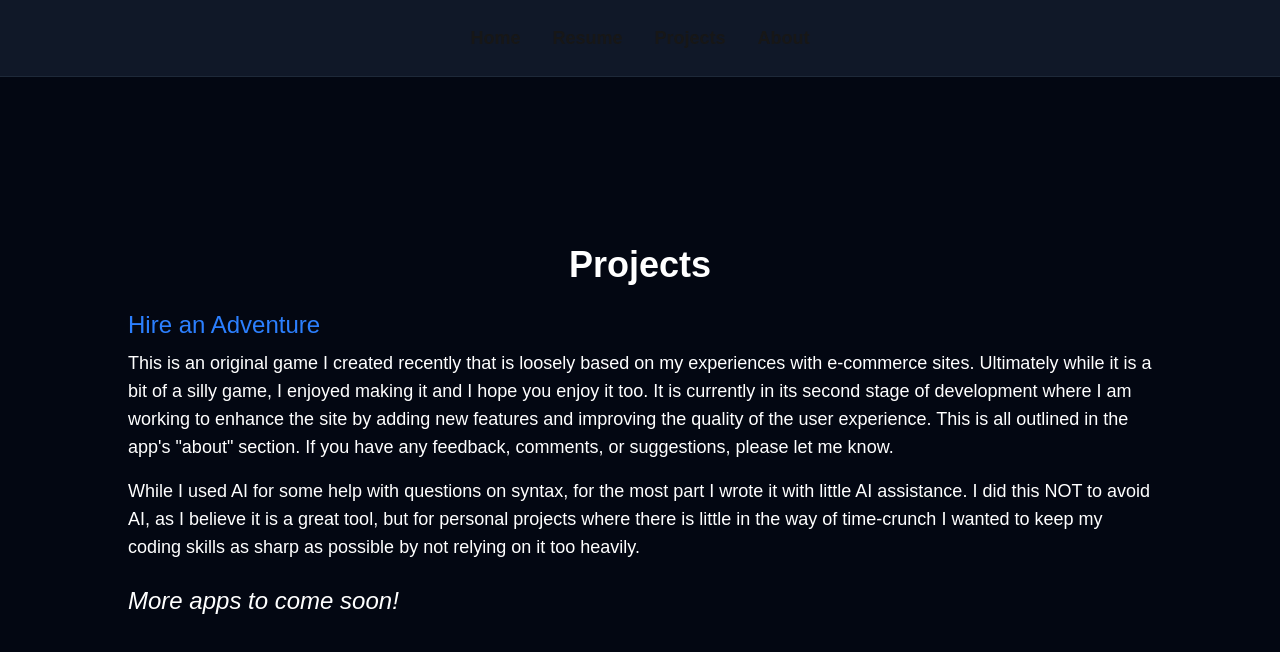
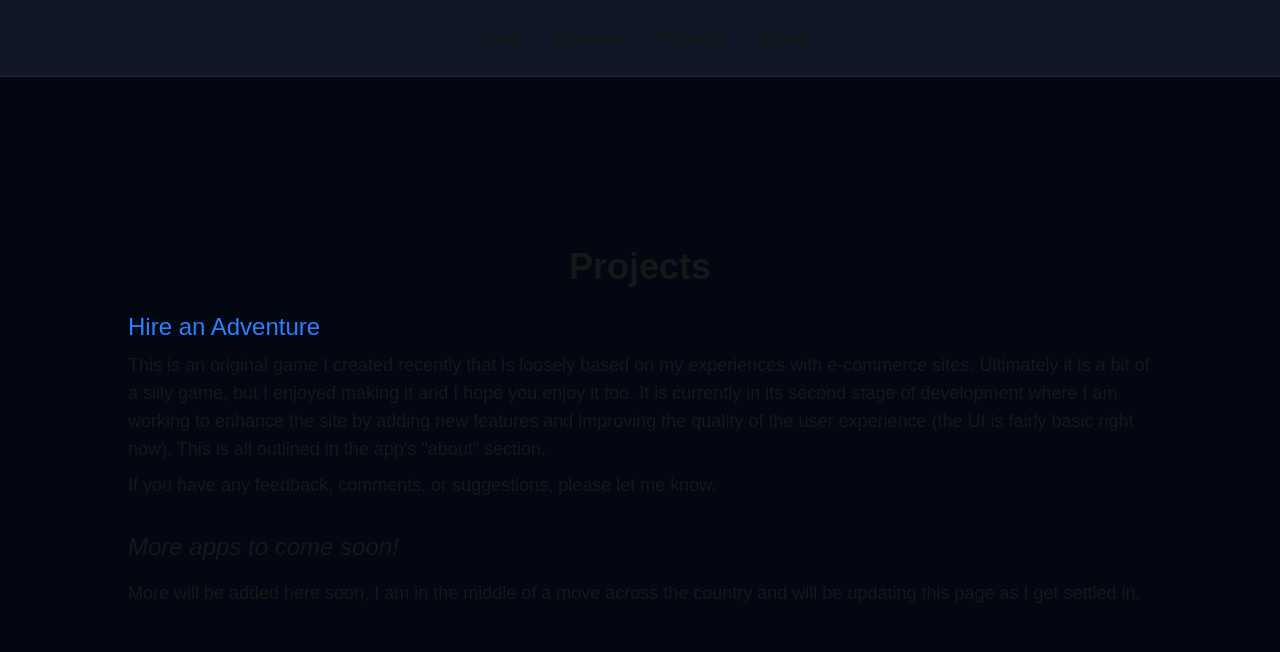
Before and after one commit to jarmbrust/portfolio-website, a Next.js app: page /projects in a window 1280 px wide. Shown: the top 652 px of the page. Built offline with nearby package versions, Linux system fonts and the light colour scheme.

Commit message:
A few text clarifications and layout tweaks

```diff
--- a/src/app/about/page.tsx
+++ b/src/app/about/page.tsx
@@ -1,6 +1,6 @@
 export default function About() {
   return (
-    <div className="flex-1 flex flex-col items-center justify-center w-full text-white">
+    <div className="flex-1 flex flex-col items-center justify-center w-full">
       <h1 className="text-4xl font-bold mb-4">Who Am I?</h1>
       <p className="text-lg mb-4">I am a software engineer, writer, gamer (table-top and online), animal-lover, and life-long learner.
         I originally started programming long ago on the ancient computer my family could afford back when I was 12.
@@ -14,7 +14,7 @@ export default function About() {
         the university as many hours as I could manage. After about three years of hard work, I graduated with a BS in Computer Science.
       </p>
       <p className="text-lg mb-4">
-        Since that time, I have worked as a software engineer for a number of companies, including everything from start-ups to
+        Since that time, I have worked as a software engineer for a number of companies, including everything from small start-ups to
         somewhat large corporations.  In the past, I have utilized a wide range of technologies, including SQL (SQL Server and PostgreSQL mostly),
         C#, Java, jQuery, JavaScript, HTML, and CSS.  More recently (just over the last five years) I have focused my efforts on the frontend using
         Vue.js, React, Next.js, Node.js, and TypeScript amongst others.  While I am primarily focused on the frontend,
--- a/src/app/layout.tsx
+++ b/src/app/layout.tsx
@@ -31,16 +31,16 @@ export default function RootLayout({
         <nav className="w-full flex justify-center py-6 bg-gray-900 border-b border-gray-800">
           <ul className="flex gap-8 text-lg font-semibold">
             <li>
-              <Link href="/" className="hover:underline">Home</Link>
+              <Link href="/" className="hover:text-teal-500">Home</Link>
             </li>
             <li>
-              <Link href="/resume" className="hover:underline">Resume</Link>
+              <Link href="/resume" className="hover:text-teal-500">Resume</Link>
             </li>
             <li>
-              <Link href="/projects" className="hover:underline">Projects</Link>
+              <Link href="/projects" className="hover:text-teal-500">Projects</Link>
             </li>
             <li>
-              <Link href="/about" className="hover:underline">About</Link>
+              <Link href="/about" className="hover:text-teal-500">About</Link>
             </li>
           </ul>
         </nav>
--- a/src/app/page.tsx
+++ b/src/app/page.tsx
@@ -13,7 +13,7 @@ export default function Home() {
         priority
       />
       <h1 className="text-4xl font-bold">Hi, I&apos;m James</h1>
-      <p className="text-xl text-gray-300 max-w-xl text-center">
+      <p className="text-xl max-w-xl text-center">
         I&apos;m a software engineer who enjoys building modern, accessible, and performant web applications.
       </p>
     </div>
--- a/src/app/projects/page.tsx
+++ b/src/app/projects/page.tsx
@@ -1,36 +1,26 @@
 export default function Projects() {
   return (
-    <div className="flex-1 flex flex-col items-center justify-center w-full text-white">
-      <h1 className="text-4xl font-bold mb-6">Projects</h1>
+    <div className="flex-1 flex flex-col justify-center w-full">
+      <h1 className="flex justify-center items-center text-4xl font-bold mb-6">Projects</h1>
       <p className="w-full text-left text-2xl mb-2">
-        <a href="https://hire-an-adventurer.vercel.app/" target="_blank" rel="noopener noreferrer" className="text-blue-500 hover:underline">Hire an Adventure</a>
+        <a href="https://hire-an-adventurer.vercel.app/" target="_blank" rel="noopener noreferrer" className="text-blue-500 hover:text-teal-500">Hire an Adventure</a>
       </p>
-      <p className="text-lg mb-4">
+      <p className="text-lg text-left mb-2">
         This is an original game I created recently that is loosely based on my experiences with e-commerce sites.
-        Ultimately while it is a bit of a silly game, I enjoyed making it and I hope you enjoy it too.
+        Ultimately it is a bit of a silly game, but I enjoyed making it and I hope you enjoy it too.
         It is currently in its second stage of development where I am working to enhance the site by adding new
-        features and improving the quality of the user experience.  This is all outlined in the app&apos;s &quot;about&quot; section.
+        features and improving the quality of the user experience (the UI is fairly basic right now).
+        This is all outlined in the app&apos;s &quot;about&quot; section.
+      </p>
+      <p className="w-full text-left text-lg mb-8">
         If you have any feedback, comments, or suggestions, please let me know.
-      </p>
-      <p className="text-lg mb-6">
-        While I used AI for some help with questions on syntax,
-        for the most part I wrote it with little AI assistance.  I did this NOT to avoid AI, as I believe it is a great tool,
-        but for personal projects where there is little in the way of time-crunch I wanted to
-        keep my coding skills as sharp as possible by not relying on it too heavily.
       </p>
       <p className="w-full text-left text-2xl mb-4 italic">
         More apps to come soon!
       </p>
-      {/* <p className="w-full text-left text-2xl mb-2">
-        <a className="text-blue-500 hover:underline cursor-pointer">Conway&apos;s Game of Life (Mostly)</a>
+      <p className="text-left text-lg mb-6">
+        More will be added here soon, I am in the middle of a move across the country and will be updating this page as I get settled in.
       </p>
-      <p className="text-lg mb-4">
-        This will be an implementation of Conway&apos;s Game of Life that I have planned -- with perhaps a few twists!  For more about the
-        original game and its rules, please check out the&nbsp;
-        <a href="https://en.wikipedia.org/wiki/Conway%27s_Game_of_Life" target="_blank" rel="noopener noreferrer" className="text-blue-500 hover:underline">
-          Wikipedia page
-        </a>. I will update this projects page as soon as I have something presentable.
-      </p> */}
     </div>
   );
 }
--- a/src/app/resume/page.tsx
+++ b/src/app/resume/page.tsx
@@ -1,9 +1,9 @@
 export default function Resume() {
   return (
-    <div className="flex-1 flex flex-col items-center justify-center w-full text-white">
+    <div className="flex-1 flex flex-col items-center justify-center w-full">
       <h1 className="text-4xl font-bold mb-4">Resume</h1>
       <p className="text-lg">Coming soon, but for now check out my LinkedIn profile for my latest resume and experience: &nbsp;
-        <a href="https://www.linkedin.com/in/jamesarmbrust/" target="_blank" rel="noopener noreferrer" className="text-blue-500 hover:underline">LinkedIn</a></p>
+        <a href="https://www.linkedin.com/in/jamesarmbrust/" target="_blank" rel="noopener noreferrer" className="text-blue-500 hover:text-teal-500">LinkedIn</a></p>
     </div>
   );
 }
```
